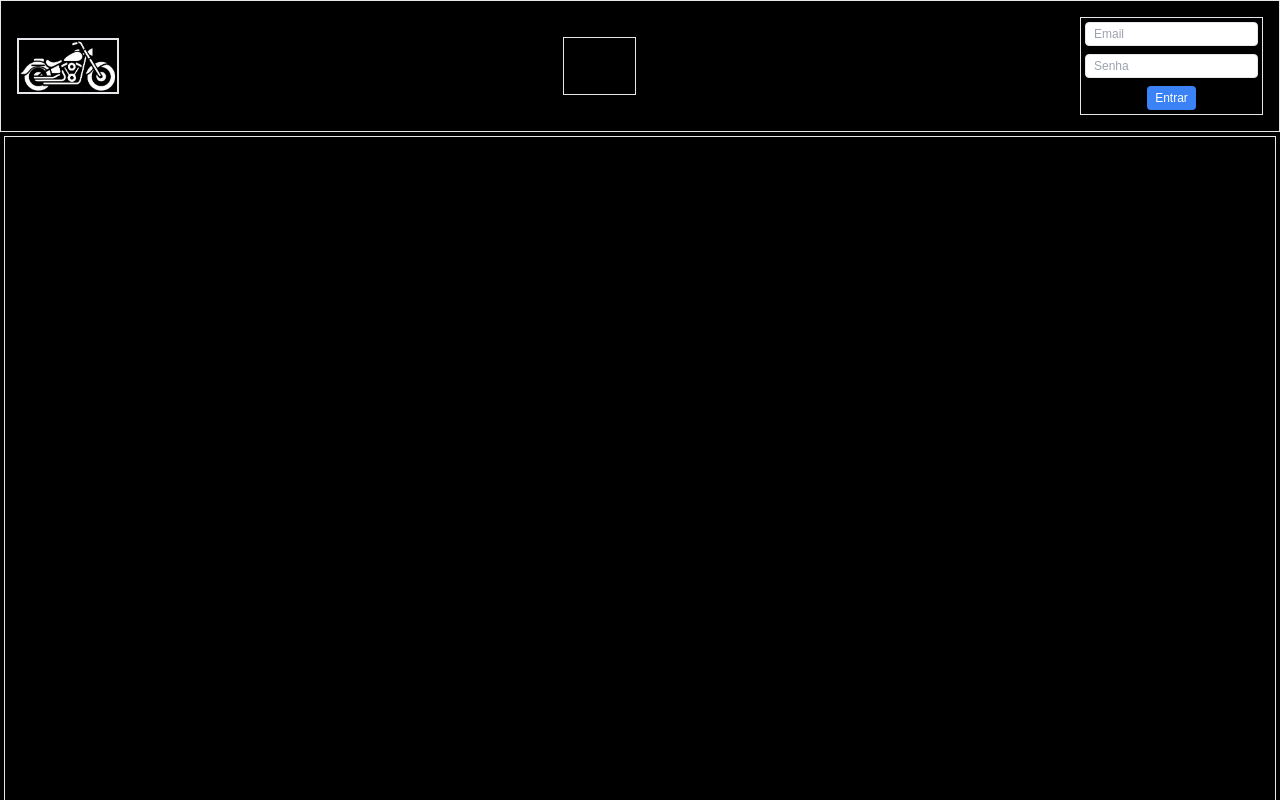
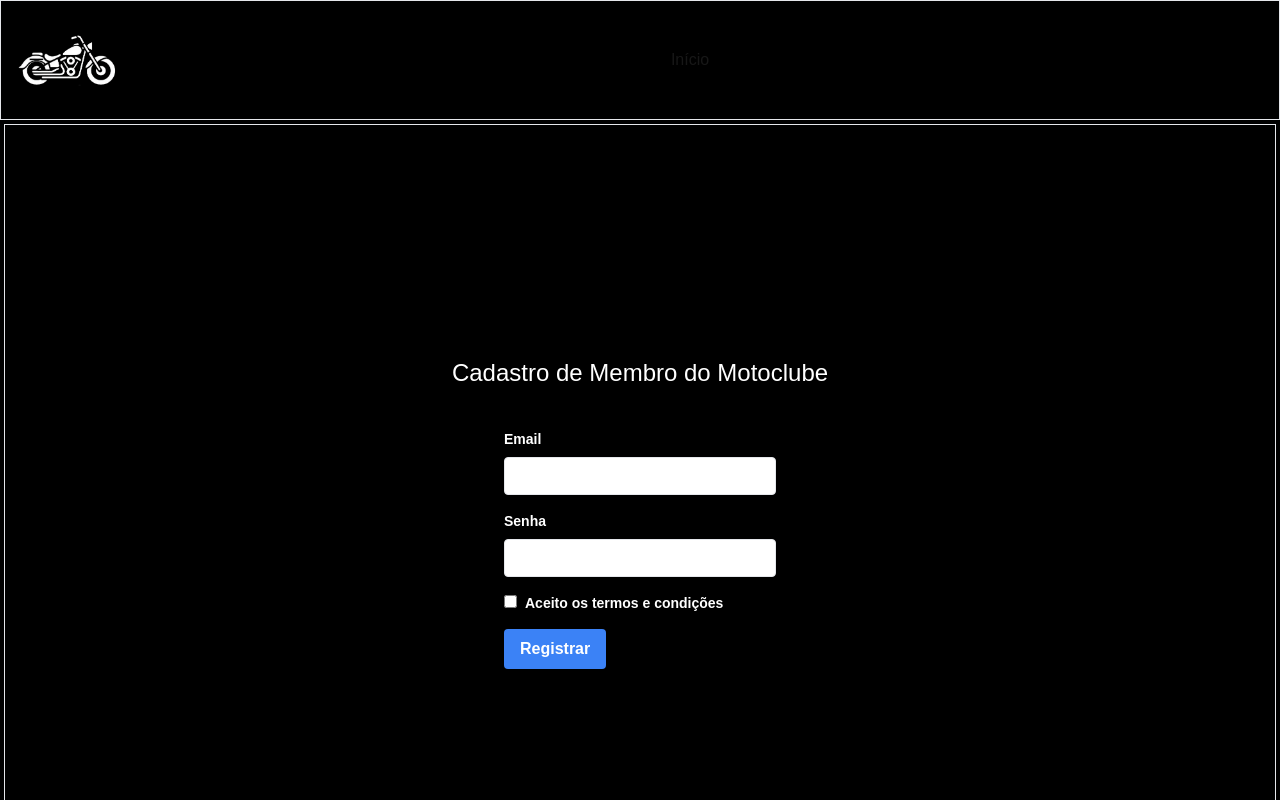
Before and after one commit to MattStela/harley_manager_system, a Next.js app: page /register in a window 1280 px wide. Before the commit this address had no page. Shown: the top 800 px of the page. Built offline with nearby package versions, Linux system fonts and the light colour scheme.

Commit message:
alterando cadastro

```diff
--- a/package.json
+++ b/package.json
@@ -9,9 +9,10 @@
     "lint": "next lint"
   },
   "dependencies": {
+    "firebase": "^11.2.0",
+    "next": "15.1.6",
     "react": "^19.0.0",
-    "react-dom": "^19.0.0",
-    "next": "15.1.6"
+    "react-dom": "^19.0.0"
   },
   "devDependencies": {
     "postcss": "^8",
--- a/src/app/layout.js
+++ b/src/app/layout.js
@@ -24,9 +24,9 @@ export default function RootLayout({ children }) {
       <body
         className={`bg-black ${geistSans.variable} ${geistMono.variable} antialiased`}
       >
-        <Header/>
+        <Header />
         <div className="border m-1 flex justify-center items-center min-h-screen">{children}</div>
-        <Footer/>
+        <Footer />
       </body>
     </html>
   );
--- /dev/null
+++ b/src/app/login/page.js
@@ -0,0 +1,75 @@
+"use client";
+import { useState } from "react";
+import { useRouter } from "next/navigation";
+import { auth } from "@/firebase";
+import { signInWithEmailAndPassword } from "firebase/auth";
+
+export default function Login() {
+  const [email, setEmail] = useState("");
+  const [password, setPassword] = useState("");
+  const router = useRouter();
+
+  const handleLogin = (e) => {
+    e.preventDefault();
+    signInWithEmailAndPassword(auth, email, password)
+      .then((userCredential) => {
+        // Login bem-sucedido
+        const user = userCredential.user;
+        console.log("Usuário logado:", user);
+        router.push("/"); // Redirecione para a página inicial após o login
+      })
+      .catch((error) => {
+        // Erro ao fazer login
+        console.error("Erro ao fazer login:", error.code, error.message);
+      });
+  };
+
+  return (
+    <div className="min-h-screen flex flex-col justify-center items-center bg-black">
+      <h1 className="text-2xl mb-4 text-white">Login</h1>
+      <form
+        onSubmit={handleLogin}
+        className="bg-black p-6 rounded shadow-md w-80"
+      >
+        <div className="mb-4">
+          <label
+            className="block text-white text-sm font-bold mb-2"
+            htmlFor="email"
+          >
+            Email
+          </label>
+          <input
+            type="email"
+            id="email"
+            value={email}
+            onChange={(e) => setEmail(e.target.value)}
+            className="shadow appearance-none border rounded w-full py-2 px-3 bg-white text-black leading-tight focus:outline-none focus:shadow-outline"
+            required
+          />
+        </div>
+        <div className="mb-4">
+          <label
+            className="block text-white text-sm font-bold mb-2"
+            htmlFor="password"
+          >
+            Senha
+          </label>
+          <input
+            type="password"
+            id="password"
+            value={password}
+            onChange={(e) => setPassword(e.target.value)}
+            className="shadow appearance-none border rounded w-full py-2 px-3 bg-white text-black leading-tight focus:outline-none focus:shadow-outline"
+            required
+          />
+        </div>
+        <button
+          type="submit"
+          className="bg-blue-500 hover:cursor-pointer hover:bg-blue-700 text-white font-bold py-2 px-4 rounded focus:outline-none focus:shadow-outline"
+        >
+          Entrar
+        </button>
+      </form>
+    </div>
+  );
+}
--- a/src/app/page.js
+++ b/src/app/page.js
@@ -3,7 +3,7 @@ import Image from "next/image";
 export default function Home() {
   return (
     <div className="grid grid-rows-[20px_1fr_20px] items-center justify-items-center min-h-screen p-8 pb-20 gap-16 sm:p-20 font-[family-name:var(--font-geist-sans)]">
-
+      várias coisas aqui
     </div>
   );
 }
--- /dev/null
+++ b/src/app/register/page.js
@@ -0,0 +1,98 @@
+"use client";
+import { useState } from "react";
+import { useRouter } from "next/navigation";
+import { auth, db } from "@/firebase"; // Importe o Firestore corretamente
+import { createUserWithEmailAndPassword } from "firebase/auth";
+import { doc, setDoc } from "firebase/firestore";
+
+export default function Register() {
+  const [email, setEmail] = useState("");
+  const [password, setPassword] = useState("");
+  const [termsAccepted, setTermsAccepted] = useState(false);
+  const router = useRouter();
+
+  const handleRegister = async (e) => {
+    e.preventDefault();
+    try {
+      const userCredential = await createUserWithEmailAndPassword(auth, email, password);
+      const user = userCredential.user;
+      console.log("Usuário cadastrado:", user);
+
+      // Salve informações adicionais no Firestore
+      await setDoc(doc(db, "users", user.uid), {
+        email,
+        termsAccepted
+      });
+
+      // Redirecione para a página de login após o cadastro
+      router.push("/login");
+    } catch (error) {
+      // Erro ao fazer o cadastro
+      console.error("Erro ao fazer o cadastro:", error.code, error.message);
+    }
+  };
+
+  return (
+    <div className="min-h-screen flex flex-col justify-center items-center bg-black">
+      <h1 className="text-2xl mb-4 text-white">
+        Cadastro de Membro do Motoclube
+      </h1>
+      <form
+        onSubmit={handleRegister}
+        className="bg-black p-6 rounded shadow-md w-80"
+      >
+        <div className="mb-4">
+          <label
+            className="block text-white text-sm font-bold mb-2"
+            htmlFor="email"
+          >
+            Email
+          </label>
+          <input
+            type="email"
+            id="email"
+            value={email}
+            onChange={(e) => setEmail(e.target.value)}
+            className="shadow appearance-none border rounded w-full py-2 px-3 bg-white text-black leading-tight focus:outline-none focus:shadow-outline"
+            required
+          />
+        </div>
+        <div className="mb-4">
+          <label
+            className="block text-white text-sm font-bold mb-2"
+            htmlFor="password"
+          >
+            Senha
+          </label>
+          <input
+            type="password"
+            id="password"
+            value={password}
+            onChange={(e) => setPassword(e.target.value)}
+            className="shadow appearance-none border rounded w-full py-2 px-3 bg-white text-black leading-tight focus:outline-none focus:shadow-outline"
+            required
+          />
+        </div>
+        <div className="mb-4">
+          <label className="block text-white text-sm font-bold mb-2">
+            <input
+              type="checkbox"
+              checked={termsAccepted}
+              onChange={(e) => setTermsAccepted(e.target.checked)}
+              className="bg-white text-black mr-2 leading-tight"
+              required
+            />
+            Aceito os termos e condições
+          </label>
+        </div>
+        <button
+          type="submit"
+          className="bg-blue-500 hover:cursor-pointer hover:bg-blue-700 text-white font-bold py-2 px-4 rounded focus:outline-none focus:shadow-outline"
+          disabled={!termsAccepted}
+        >
+          Registrar
+        </button>
+      </form>
+    </div>
+  );
+}
--- a/src/components/Header.js
+++ b/src/components/Header.js
@@ -1,44 +1,68 @@
 "use client";
 import Image from "next/image";
 import Link from "next/link";
-import { useState } from "react";
+import { useState, useEffect } from "react";
+import { usePathname, useRouter } from "next/navigation"; // Use next/navigation para cliente
+import { auth } from "@/firebase";
+import { signInWithEmailAndPassword } from "firebase/auth";
 
 export default function Header() {
   const [email, setEmail] = useState("");
   const [password, setPassword] = useState("");
+  const [showForm, setShowForm] = useState(true);
+  const pathname = usePathname(); // Inicialize usePathname para verificar a rota atual
+  const router = useRouter(); // Inicialize useRouter aqui
+
+  useEffect(() => {
+    if (pathname === "/") {
+      setShowForm(true); // Mostra o formulário na página inicial
+    } else {
+      setShowForm(false); // Esconde o formulário em outras páginas
+    }
+  }, [pathname]);
 
   const handleLogin = (e) => {
     e.preventDefault();
-    // Aqui você pode adicionar a lógica para autenticar o usuário
-    console.log("Email:", email);
-    console.log("Password:", password);
+    signInWithEmailAndPassword(auth, email, password)
+      .then((userCredential) => {
+        // Login bem-sucedido
+        const user = userCredential.user;
+        console.log("Usuário logado:", user);
+      })
+      .catch((error) => {
+        // Erro ao fazer login, redirecione para a página de registro
+        console.error("Erro ao fazer login:", error.code, error.message);
+        router.push("/register"); // Redirecione para a página de registro
+      });
+  };
+
+  const handleRegisterClick = () => {
+    router.push("/register"); // Redirecione para a página de registro
   };
 
   return (
-    <div className="px-4 py-4 flex flex-row justify-between items-center border">
-      <div className="border h-full flex justify-center items-center">
+    <div className="border h-[120px] px-4 py-4 flex flex-row justify-center items-center">
+      <div className="h-full flex justify-center items-center">
         <Image
           src="/harley-white.png"
           width={100}
           height={100}
           alt="ícone de harley branca"
-          className="border"
+          className=""
         />
       </div>
-      <div className="border h-full flex items-center justify-center p-4">
-        <Link href="/#">Início</Link>
+      <div className="flex-grow h-full flex items-center justify-center p-4">
+        <Link href="/">Início</Link>
       </div>
 
-      <form
-        onSubmit={handleLogin}
-        className="p-1 border flex flex-col items-center"
-      >
+      {showForm && (
+        <form onSubmit={handleLogin} className="p-1 flex flex-col items-center">
           <input
             type="email"
             placeholder="Email"
             value={email}
             onChange={(e) => setEmail(e.target.value)}
-          className="text-xs h-6 mb-2 p-2 border rounded"
+            className="text-xs text-black bg-white h-6 w-28 mb-2 p-2 border rounded"
             required
           />
           <input
@@ -46,16 +70,26 @@ export default function Header() {
             placeholder="Senha"
             value={password}
             onChange={(e) => setPassword(e.target.value)}
-          className="text-xs h-6 mb-2 p-2 border rounded"
+            className="text-xs text-black bg-white h-6 w-28 mb-2 p-2 border rounded"
             required
           />
+          <div className="flex flex-row items-center">
             <button
               type="submit"
-          className="flex justify-center items-center p-2 h-6 bg-blue-500 text-xs text-white rounded hover:bg-blue-700"
+              className="flex justify-center items-center p-2 h-5 text-xs text-white rounded hover:underline"
             >
               Entrar
             </button>
+            <button
+              type="button"
+              onClick={handleRegisterClick}
+              className="flex justify-center items-center p-2 h-5 text-xs text-white rounded hover:underline ml-2"
+            >
+              Registrar
+            </button>
+          </div>
         </form>
+      )}
     </div>
   );
 }
--- /dev/null
+++ b/src/firebase.js
@@ -0,0 +1,22 @@
+// src/firebase.js
+import { initializeApp } from "firebase/app";
+import { getAuth } from "firebase/auth";
+import { getAnalytics } from "firebase/analytics";
+import { getFirestore } from "firebase/firestore";
+
+const firebaseConfig = {
+  apiKey: "AIzaSyBrWw9eESNR6O4H-Eot3ScHKigepen8fS8",
+  authDomain: "motoclub-1d6b7.firebaseapp.com",
+  projectId: "motoclub-1d6b7",
+  storageBucket: "motoclub-1d6b7.firebasestorage.app",
+  messagingSenderId: "1017072702236",
+  appId: "1:1017072702236:web:37dcc91f13fb683b5be0d9",
+  measurementId: "G-GGTHPTP49B"
+};
+
+const app = initializeApp(firebaseConfig);
+const analytics = getAnalytics(app);
+const auth = getAuth(app);
+const db = getFirestore(app); // Inicialize o Firestore
+
+export { auth, db };
```
Also changed, not shown: 1 other file (tests, documents, lock files or other folders). Lines whose indentation alone changed are shown as unchanged.
